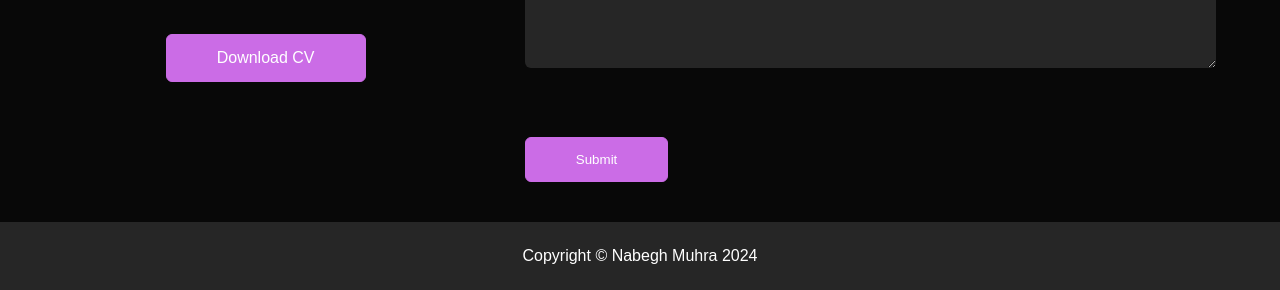
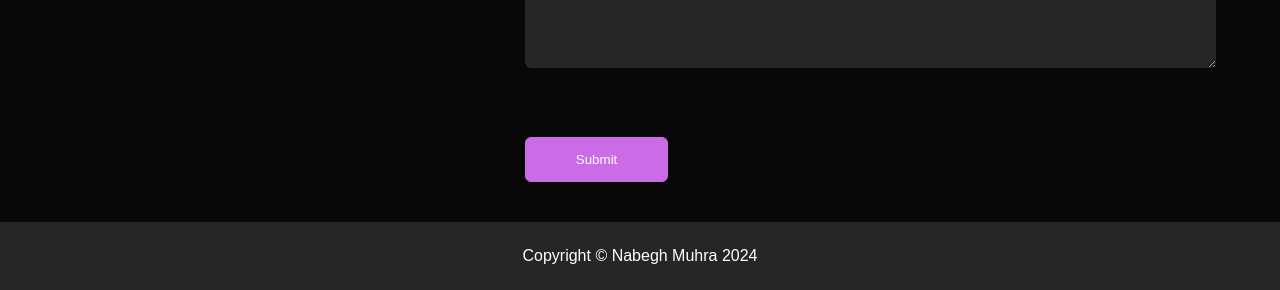
Before and after one commit to Nmuhra/Nmuhra.github.io, a plain HTML site: page index.html in a window 1280 px wide. Shown: the part 2394-2684 px from the top of the page. Drawn offline with Linux system fonts and the light colour scheme.

Commit message:
Update index.html

```diff
--- a/index.html
+++ b/index.html
@@ -169,9 +169,6 @@
                 ><i class="fa-brands fa-linkedin"></i
               ></a>
             </div>
-            <a href="images/Nabegh Muhra -CV.pdf" download="" class="btn btn"
-              >Download CV</a
-            >
           </div>
           <div class="contact-right">
             <form name="submit-to-google-sheet">
```
